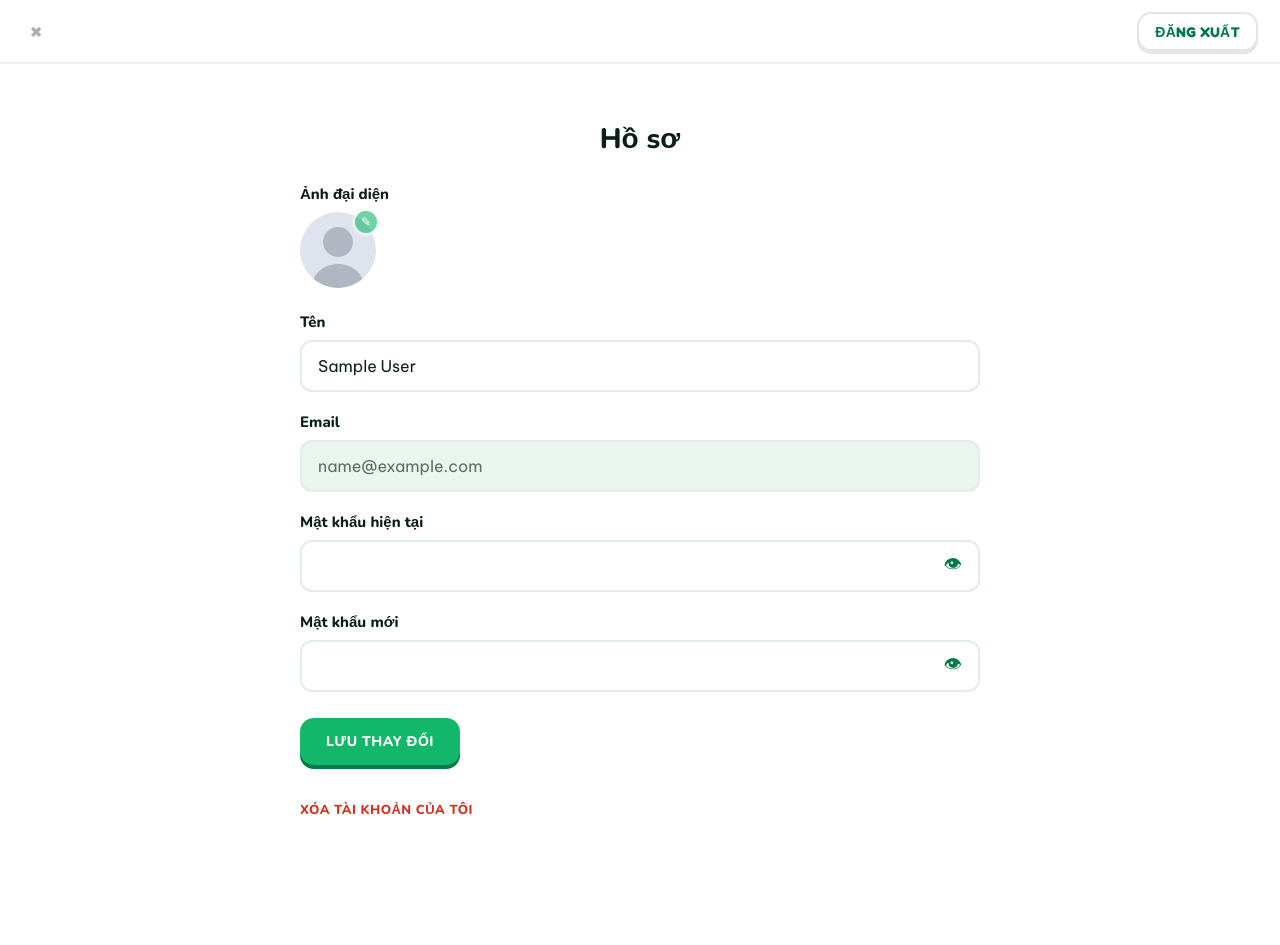
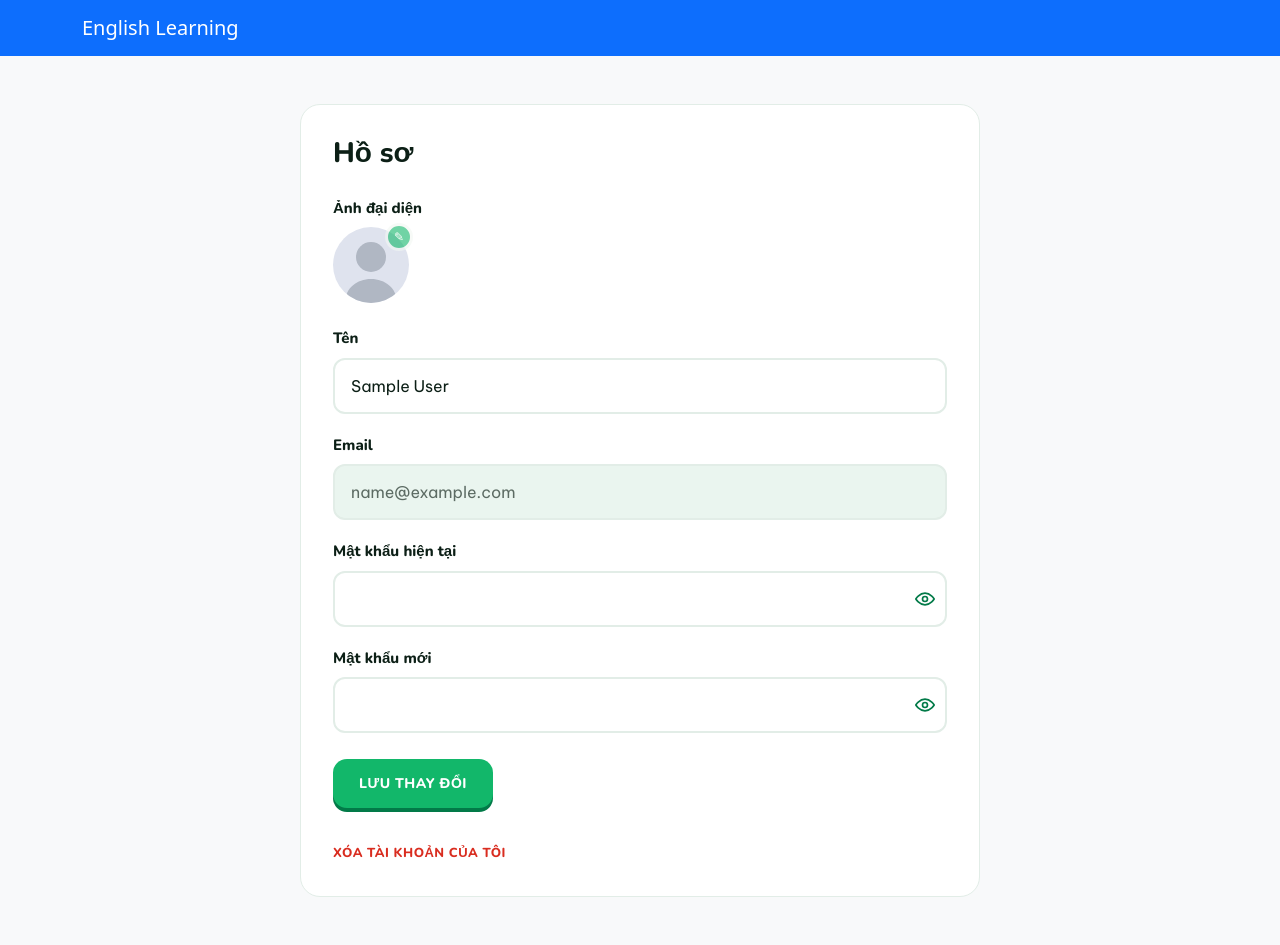
Before and after one commit to InfinityZero3000/php-learning-english-web, a Laravel app: page /profile in a window 1280 px wide. Before the commit the page ends 815 px from the top, so only its background shows below. Run offline with Laravel 12, Linux system fonts and the light colour scheme; the visitor is signed in with stand-in values (Sample User, id 1).

Commit message:
refactor: use app layout for profile page, clean up password toggle
Doi trang ho so tu @extends('layouts.auth') sang @extends('layouts.app')
- dung chung Bootstrap navbar/container voi phan con lai cua site thay
vi topbar rieng cua nhom trang auth. Noi dung form duoc boc trong mot
"profile-card" tu quan ly bien CSS/font rieng (Nunito, Be Vietnam Pro,
cac bien mau LexiLingo) vi layouts.app khong co san cac token nay.

Thay nut hien/an mat khau tu emoji 👁 sang icon SVG eye/eye-slash that
su (chuyen doi qua lai khi bam), tranh loi render vo/lech dong do font
emoji khac nhau tren tung he thong - dung dan hon va nhat quan hon.

```diff
--- a/resources/views/profile/index.blade.php
+++ b/resources/views/profile/index.blade.php
@@ -1,25 +1,66 @@
-@extends('layouts.auth')
+@extends('layouts.app')
 
 @section('title', 'Hồ sơ · LexiLingo')
 
-@section('topbar-switch')
-    <form action="{{ route('logout') }}" method="POST">
-        @csrf
-        <button type="submit" class="topbar-switch">Đăng xuất</button>
-    </form>
-@endsection
+@section('content')
+    <link rel="preconnect" href="https://fonts.googleapis.com">
+    <link rel="preconnect" href="https://fonts.gstatic.com" crossorigin>
+    <link href="https://fonts.googleapis.com/css2?family=Nunito:wght@700;800;900&family=Be+Vietnam+Pro:wght@400;500;600;700&display=swap" rel="stylesheet">
 
-@section('styles')
-    .panel {
+    <style>
+        .profile-card {
+            --green: #12b76a;
+            --green-d: #039855;
+            --green-dd: #027a48;
+            --ink: #0c1f16;
+            --muted: #5c6b63;
+            --bg: #f2f7f3;
+            --card: #ffffff;
+            --line: #e2ede7;
+            --soft: #eaf5ef;
+
             max-width: 680px;
+            margin: 0 auto;
+            background: var(--card);
+            border: 1px solid var(--line);
+            border-radius: 20px;
+            padding: 32px;
+            font-family: 'Be Vietnam Pro', system-ui, sans-serif;
+            color: var(--ink);
         }
 
-    h1 {
-        font-size: 28px;
-        margin: 0 0 26px;
+        .profile-card .header-row {
+            display: flex;
+            align-items: center;
+            justify-content: space-between;
+            margin-bottom: 26px;
         }
 
-    .form-label {
+        .profile-card h1 {
+            font-family: 'Nunito', sans-serif;
+            font-weight: 800;
+            font-size: 28px;
+            margin: 0;
+        }
+
+        .profile-card .btn-logout-link {
+            border: 2px solid var(--line);
+            background: #fff;
+            cursor: pointer;
+            color: var(--muted);
+            font-family: 'Be Vietnam Pro', sans-serif;
+            font-weight: 600;
+            font-size: 14px;
+            padding: 8px 16px;
+            border-radius: 10px;
+        }
+
+        .profile-card .btn-logout-link:hover {
+            border-color: #fecdca;
+            color: #d92d20;
+        }
+
+        .profile-card .form-label {
             display: block;
             font-family: 'Nunito', sans-serif;
             font-weight: 800;
@@ -27,7 +68,7 @@
             margin-bottom: 8px;
         }
 
-    .form-input {
+        .profile-card .form-input {
             width: 100%;
             border: 2px solid var(--line);
             border-radius: 12px;
@@ -40,27 +81,34 @@
             margin-bottom: 20px;
         }
 
-    .form-input:focus {
+        .profile-card .form-input:focus {
             border-color: var(--green);
         }
 
-    .form-input[readonly] {
+        .profile-card .form-input[readonly] {
             background: var(--soft);
             color: var(--muted);
             cursor: not-allowed;
         }
 
-    .avatar-section {
+        .profile-card .field-error {
+            color: #f04438;
+            font-size: 13px;
+            margin-top: -14px;
+            margin-bottom: 16px;
+        }
+
+        .profile-card .avatar-section {
             margin-bottom: 24px;
         }
 
-    .avatar-wrap {
+        .profile-card .avatar-wrap {
             position: relative;
             width: 76px;
             height: 76px;
         }
 
-    .avatar-circle {
+        .profile-card .avatar-circle {
             width: 76px;
             height: 76px;
             border-radius: 50%;
@@ -71,7 +119,7 @@
             overflow: hidden;
         }
 
-    .avatar-edit {
+        .profile-card .avatar-edit {
             position: absolute;
             right: -4px;
             top: -4px;
@@ -89,39 +137,54 @@
             cursor: not-allowed;
         }
 
-    .password-wrap {
+        .profile-card .password-wrap {
             position: relative;
             margin-bottom: 20px;
         }
 
-    .password-wrap.is-last {
+        .profile-card .password-wrap.is-last {
             margin-bottom: 26px;
         }
 
-    .password-wrap .form-input {
+        .profile-card .password-wrap .form-input {
             padding-right: 48px;
             margin-bottom: 0;
         }
 
-    .toggle-eye {
+        .profile-card .toggle-eye {
             position: absolute;
-        right: 12px;
+            right: 6px;
             top: 50%;
             transform: translateY(-50%);
+            width: 32px;
+            height: 32px;
             border: none;
             background: transparent;
             cursor: pointer;
-        font-size: 18px;
             color: var(--green-dd);
+            display: flex;
+            align-items: center;
+            justify-content: center;
+            border-radius: 8px;
         }
 
-    .form-actions {
+        .profile-card .toggle-eye:hover {
+            background: var(--soft);
+        }
+
+        .profile-card .toggle-eye svg {
+            width: 20px;
+            height: 20px;
+            display: block;
+        }
+
+        .profile-card .form-actions {
             display: flex;
             align-items: center;
             gap: 16px;
         }
 
-    .btn-save {
+        .profile-card .btn-save {
             border: none;
             cursor: pointer;
             background: var(--green);
@@ -136,18 +199,18 @@
             box-shadow: 0 4px 0 var(--green-dd);
         }
 
-    .btn-save:active {
+        .profile-card .btn-save:active {
             transform: translateY(2px);
             box-shadow: 0 2px 0 var(--green-dd);
         }
 
-    .save-success {
+        .profile-card .save-success {
             color: var(--green-dd);
             font-weight: 700;
             font-size: 14px;
         }
 
-    .delete-link {
+        .profile-card .delete-link {
             display: inline-block;
             margin-top: 36px;
             border: none;
@@ -161,10 +224,12 @@
             text-transform: uppercase;
             cursor: pointer;
         }
-@endsection
+    </style>
 
-@section('content')
+    <div class="profile-card">
+        <div class="header-row">
             <h1>Hồ sơ</h1>
+        </div>
 
         <div class="avatar-section">
             <span class="form-label">Ảnh đại diện</span>
@@ -195,7 +260,10 @@
             <label class="form-label">Mật khẩu hiện tại</label>
             <div class="password-wrap">
                 <input class="form-input" type="password" name="current_password" id="current_password">
-            <button type="button" class="toggle-eye" data-target="current_password">&#128065;</button>
+                <button type="button" class="toggle-eye" data-target="current_password" aria-label="Hiện/ẩn mật khẩu">
+                    <svg class="icon-eye" viewBox="0 0 24 24" fill="none" stroke="currentColor" stroke-width="2" stroke-linecap="round" stroke-linejoin="round"><path d="M1 12s4-7 11-7 11 7 11 7-4 7-11 7-11-7-11-7z"></path><circle cx="12" cy="12" r="3"></circle></svg>
+                    <svg class="icon-eye-off" viewBox="0 0 24 24" fill="none" stroke="currentColor" stroke-width="2" stroke-linecap="round" stroke-linejoin="round" style="display:none"><path d="M17.94 17.94A10.94 10.94 0 0 1 12 19c-7 0-11-7-11-7a19.77 19.77 0 0 1 4.06-5.06M9.9 4.24A10.4 10.4 0 0 1 12 4c7 0 11 7 11 7a19.86 19.86 0 0 1-2.13 3.19M14.12 14.12a3 3 0 1 1-4.24-4.24"></path><line x1="1" y1="1" x2="23" y2="23"></line></svg>
+                </button>
             </div>
             @error('current_password')
                 <div class="field-error">{{ $message }}</div>
@@ -204,7 +272,10 @@
             <label class="form-label">Mật khẩu mới</label>
             <div class="password-wrap is-last">
                 <input class="form-input" type="password" name="new_password" id="new_password">
-            <button type="button" class="toggle-eye" data-target="new_password">&#128065;</button>
+                <button type="button" class="toggle-eye" data-target="new_password" aria-label="Hiện/ẩn mật khẩu">
+                    <svg class="icon-eye" viewBox="0 0 24 24" fill="none" stroke="currentColor" stroke-width="2" stroke-linecap="round" stroke-linejoin="round"><path d="M1 12s4-7 11-7 11 7 11 7-4 7-11 7-11-7-11-7z"></path><circle cx="12" cy="12" r="3"></circle></svg>
+                    <svg class="icon-eye-off" viewBox="0 0 24 24" fill="none" stroke="currentColor" stroke-width="2" stroke-linecap="round" stroke-linejoin="round" style="display:none"><path d="M17.94 17.94A10.94 10.94 0 0 1 12 19c-7 0-11-7-11-7a19.77 19.77 0 0 1 4.06-5.06M9.9 4.24A10.4 10.4 0 0 1 12 4c7 0 11 7 11 7a19.86 19.86 0 0 1-2.13 3.19M14.12 14.12a3 3 0 1 1-4.24-4.24"></path><line x1="1" y1="1" x2="23" y2="23"></line></svg>
+                </button>
             </div>
             @error('new_password')
                 <div class="field-error">{{ $message }}</div>
@@ -224,12 +295,16 @@
             @method('DELETE')
             <button type="submit" class="delete-link">Xóa tài khoản của tôi</button>
         </form>
+    </div>
 
     <script>
         document.querySelectorAll('.toggle-eye').forEach(function (btn) {
             btn.addEventListener('click', function () {
                 var input = document.getElementById(btn.dataset.target);
-                input.type = input.type === 'password' ? 'text' : 'password';
+                var isHidden = input.type === 'password';
+                input.type = isHidden ? 'text' : 'password';
+                btn.querySelector('.icon-eye').style.display = isHidden ? 'none' : '';
+                btn.querySelector('.icon-eye-off').style.display = isHidden ? '' : 'none';
             });
         });
     </script>
```
Lines whose indentation alone changed are shown as unchanged.
